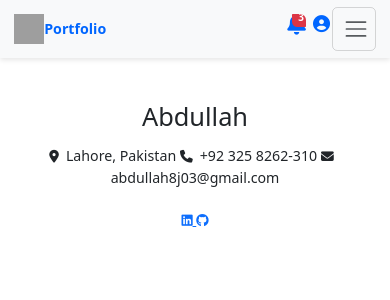
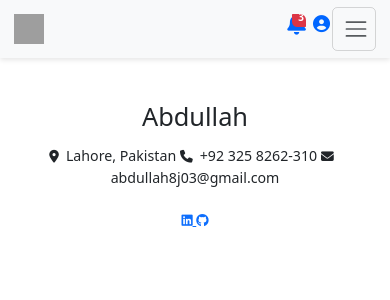
Before and after one commit to abdullahdep/vortfolio, a Django app: page /about in a window 390 px wide. Shown: the top 300 px of the page. Run offline with Django 4.2, Linux system fonts and the light colour scheme; parts of the project's set-up code (start-up, migrations or seed data) failed here and were passed over; grey boxes are pictures that could not be loaded.

Commit message:
Update header_footer.html

```diff
--- a/app/templates/components/header_footer.html
+++ b/app/templates/components/header_footer.html
@@ -19,7 +19,6 @@
             <a class="navbar-brand d-flex align-items-center" href="/">
                 <img class=" abd" src="https://lh3.googleusercontent.com/pw/AP1GczPbTAZex5suqg2OTqAEB4mUhR2QzwDNSxgzWFuDi5H6GuDk8aI4zSo6JVddIAYzhB7pAwUVtDEF2kGGT_flUpQsB8-Tp2YXRcgYYJhdBg7bPNHdlaI5SgtmrFtPmQnQgPKjN3ZhRszmzyP9VR_6kN0=w575-h429-s-no-gm?authuser=0" alt="Logo" class="me-2">
                 <span class="abd d-none d-sm-inline">{{siteName}}</span>
-                <span class="abd d-inline d-sm-none">Portfolio</span>
             </a>
 
             <!-- Move search form inside collapse on mobile -->
```
